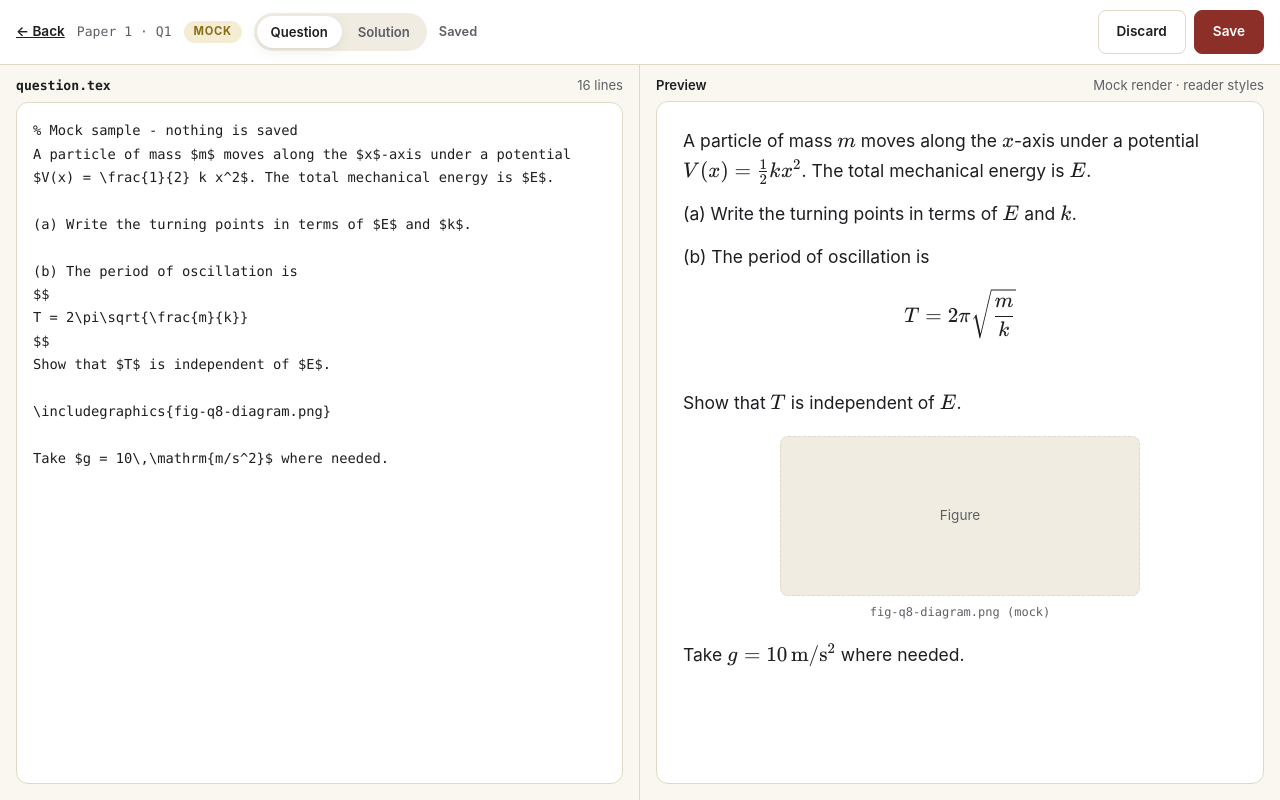
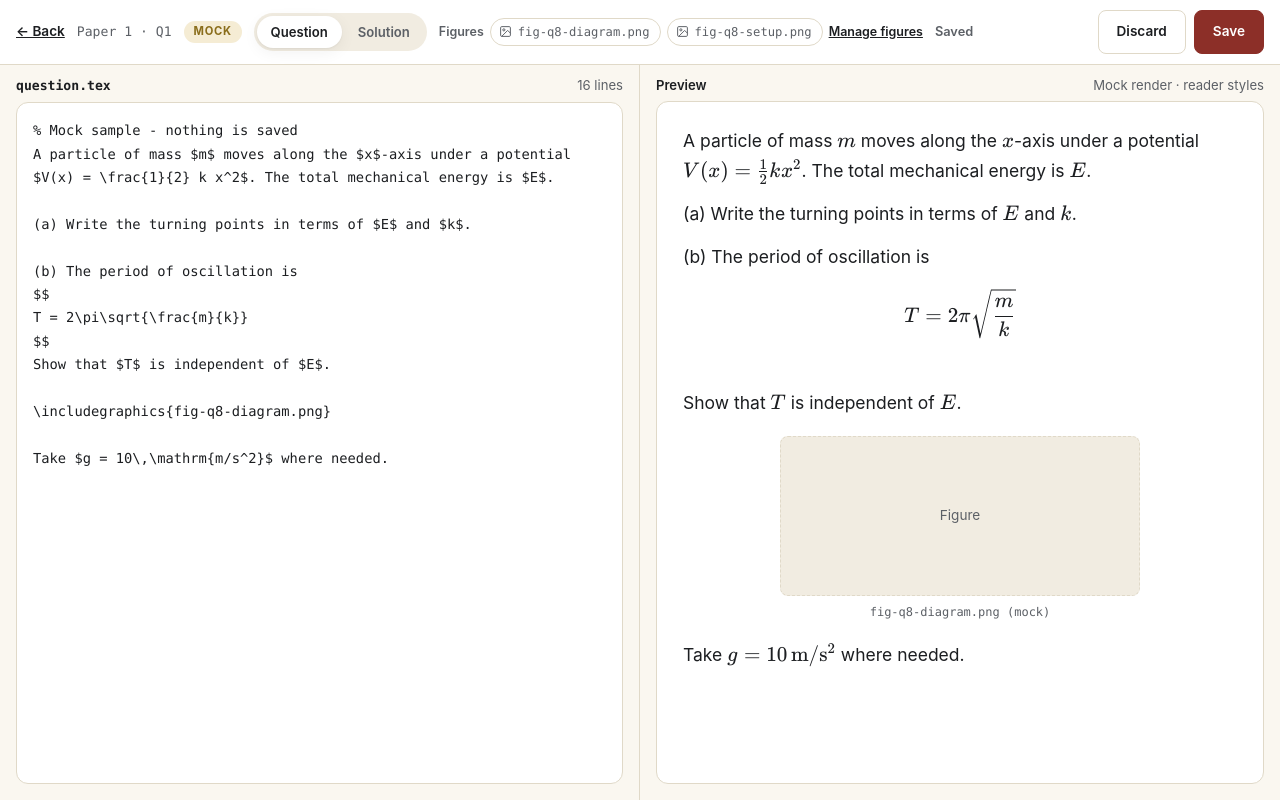
Before and after one commit to Vivek5170/PaperLab, a SvelteKit app in the folder frontend/: page /lab/edit/1/1 in a window 1280 px wide. Built offline with nearby package versions, Linux system fonts and the light colour scheme; no server answers.

Commit message:
Mock editor: figure reference strip beside file selector

```diff
--- a/frontend/src/routes/lab/edit/[paper]/[qn]/+page.svelte
+++ b/frontend/src/routes/lab/edit/[paper]/[qn]/+page.svelte
@@ -3,7 +3,7 @@
 	import { onMount } from 'svelte';
 	import katex from 'katex';
 	import 'katex/dist/katex.min.css';
-	import { MOCK_QUESTION_TEX, MOCK_SOLUTION_TEX, mockTexToHtml } from '$lib/mockTex.js';
+	import { MOCK_QUESTION_TEX, MOCK_SOLUTION_TEX, MOCK_FIGURES, mockTexToHtml } from '$lib/mockTex.js';
 
 	/**
 	 * MOCK workspace (exp/tex-editor): layout + interactions only.
@@ -102,6 +102,21 @@
 		showToast('Draft reset to the mock original.');
 	}
 
+	async function copyFig(name) {
+		const snippet = `\\includegraphics{${name}}`;
+		try {
+			await navigator.clipboard.writeText(snippet);
+		} catch {
+			const ta = document.createElement('textarea');
+			ta.value = snippet;
+			document.body.appendChild(ta);
+			ta.select();
+			document.execCommand('copy');
+			ta.remove();
+		}
+		showToast(`Copied ${snippet} — paste into the editor.`);
+	}
+
 	function onKey(e) {
 		if ((e.ctrlKey || e.metaKey) && e.key.toLowerCase() === 's') {
 			e.preventDefault();
@@ -158,6 +173,21 @@
 		<div class="seg" role="group" aria-label="Choose file">
 			<button type="button" class:active={part === 'question'} onclick={() => switchPart('question')}>Question</button>
 			<button type="button" class:active={part === 'solution'} onclick={() => switchPart('solution')}>Solution</button>
+		</div>
+		<div class="figstrip" aria-label="Figures in this question (mock)">
+			<span class="figlabel">Figures</span>
+			{#each MOCK_FIGURES as f (f)}
+				<button
+					type="button"
+					class="figchip"
+					title={`${f} — click to copy \\includegraphics`}
+					onclick={() => copyFig(f)}
+				>
+					<svg viewBox="0 0 24 24" fill="none" stroke="currentColor" stroke-width="1.8" aria-hidden="true"><rect x="3" y="3" width="18" height="18" rx="2"/><circle cx="9" cy="9" r="2"/><path d="m21 15-5-5L5 21"/></svg>
+					<span>{f}</span>
+				</button>
+			{/each}
+			<a class="managelink" href={backHref} title="Open Manage figures in the reader">Manage figures</a>
 		</div>
 		<span class="status" data-state={saveState} role="status">
 			{#if saveState === 'saving'}Saving…
@@ -293,6 +323,53 @@
 		background: var(--pl-surface);
 		color: var(--pl-ink);
 		box-shadow: var(--pl-shadow-sm);
+	}
+	.figstrip {
+		display: inline-flex;
+		align-items: center;
+		gap: 6px;
+		flex-wrap: wrap;
+		min-width: 0;
+	}
+	.figlabel {
+		font-size: 0.78rem;
+		font-weight: 600;
+		color: var(--pl-ink-soft);
+		white-space: nowrap;
+	}
+	.figchip {
+		display: inline-flex;
+		align-items: center;
+		gap: 6px;
+		max-width: 190px;
+		border: 1px solid var(--pl-line);
+		border-radius: var(--pl-radius-pill);
+		background: var(--pl-surface);
+		padding: 4px 10px 4px 8px;
+		min-height: 0;
+		font-size: 0.76rem;
+		font-family: var(--pl-font-mono);
+		color: var(--pl-ink-soft);
+		cursor: pointer;
+		white-space: nowrap;
+	}
+	.figchip:hover {
+		color: var(--pl-seal);
+		border-color: var(--pl-seal);
+	}
+	.figchip svg {
+		width: 13px;
+		height: 13px;
+		flex-shrink: 0;
+	}
+	.figchip span {
+		overflow: hidden;
+		text-overflow: ellipsis;
+	}
+	.managelink {
+		font-size: 0.78rem;
+		font-weight: 600;
+		white-space: nowrap;
 	}
 	.status {
 		font-size: 0.8rem;
```
Also changed, not shown: frontend/src/lib/mockTex.js.
